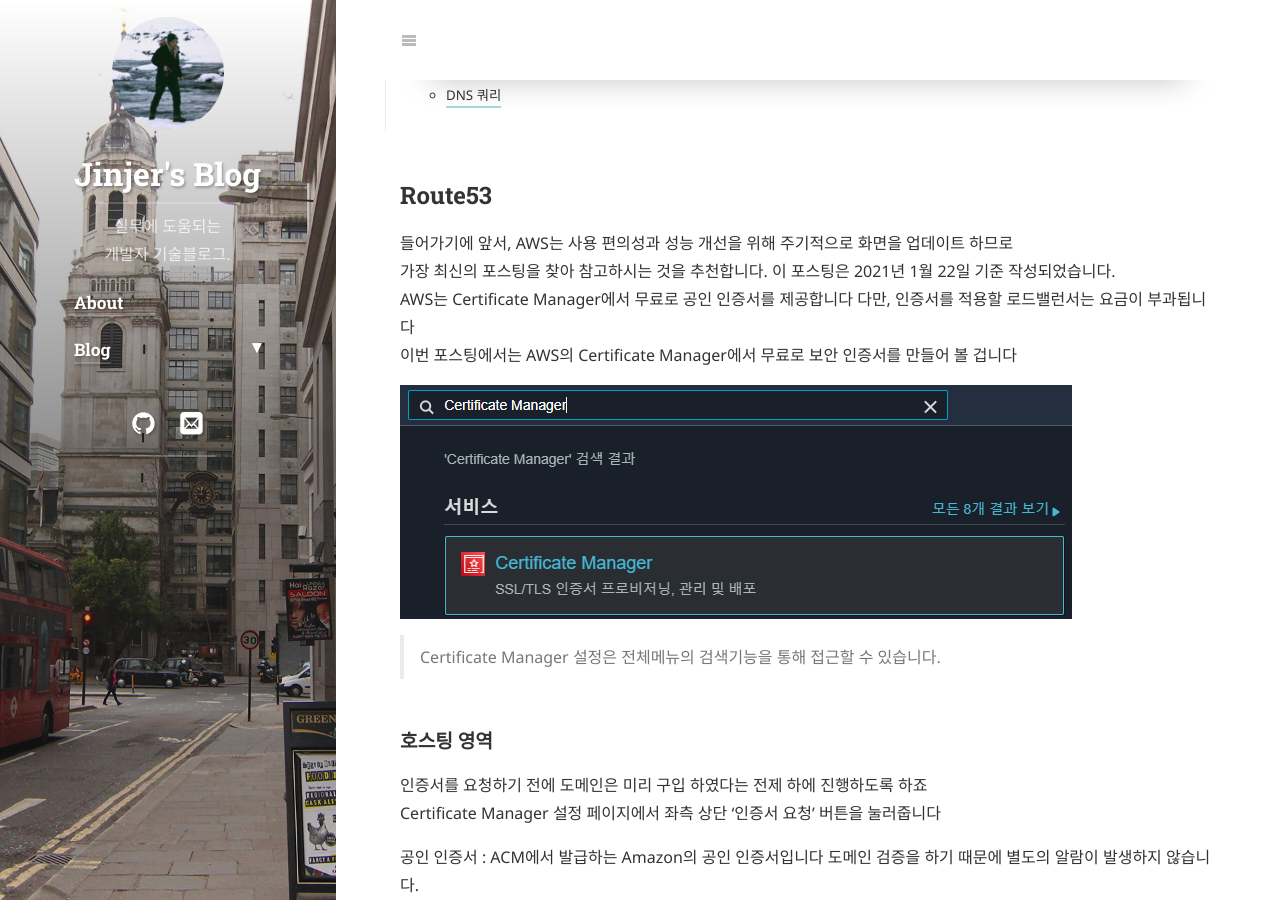
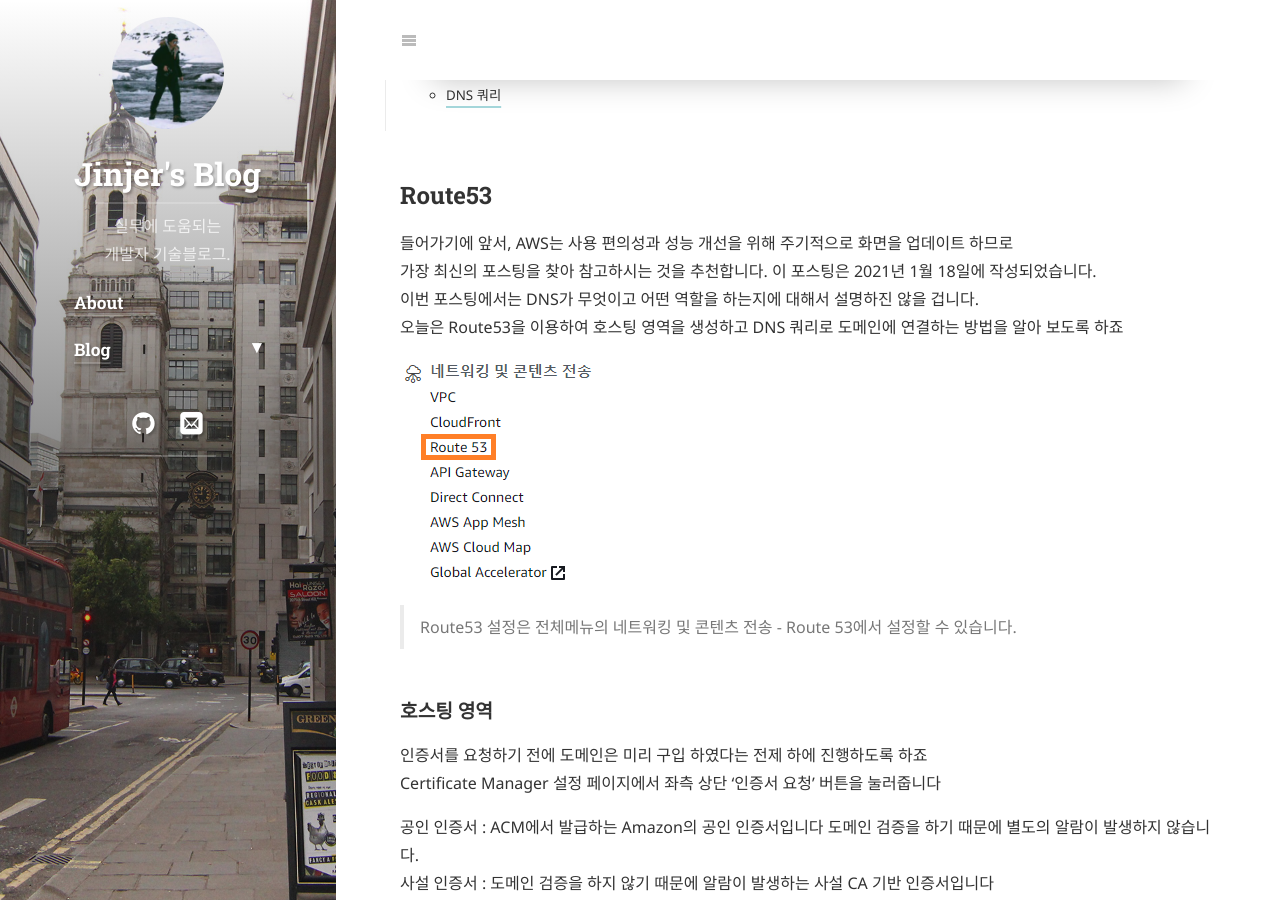
Before and after one commit to mujaen/mujaen.github.io, a Jekyll site: the page built from _posts/blog/Aws/2021-01-18-aws-route-53.md, in a window 1280 px wide and 900 px high, scrolled down 294 px. Built offline with Jekyll 4.4.1, drawn with Linux system fonts in a browser that asks for light colours; cached includes are drawn as plain includes; nearby versions of some CDN libraries; some web fonts are replaced; library files that are not in the unit come from our copies; a script that is not in the unit is left out.

Commit message:
포스팅 추가

```diff
--- a/_posts/blog/Aws/2021-01-18-aws-route-53.md
+++ b/_posts/blog/Aws/2021-01-18-aws-route-53.md
@@ -14,13 +14,14 @@
 ## Route53
 
 들어가기에 앞서, AWS는 사용 편의성과 성능 개선을 위해 주기적으로 화면을 업데이트 하므로
-가장 최신의 포스팅을 찾아 참고하시는 것을 추천합니다. 이 포스팅은 2021년 1월 22일 기준 작성되었습니다.
-AWS는 Certificate Manager에서 무료로 공인 인증서를 제공합니다 다만, 인증서를 적용할 로드밸런서는 요금이 부과됩니다
-이번 포스팅에서는 AWS의 Certificate Manager에서 무료로 보안 인증서를 만들어 볼 겁니다
+가장 최신의 포스팅을 찾아 참고하시는 것을 추천합니다. 이 포스팅은 2021년 1월 18일에 작성되었습니다.
+이번 포스팅에서는 DNS가 무엇이고 어떤 역할을 하는지에 대해서 설명하진 않을 겁니다.
+오늘은 Route53을 이용하여 호스팅 영역을 생성하고 DNS 쿼리로 도메인에 연결하는 방법을 알아 보도록 하죠
 
-![Menu](/assets/img/2021-01-22/menu.png)
 
-> Certificate Manager 설정은 전체메뉴의 검색기능을 통해 접근할 수 있습니다.
+![Menu](/assets/img/2021-01-18/menu.png)
+
+> Route53 설정은 전체메뉴의 네트워킹 및 콘텐츠 전송 - Route 53에서 설정할 수 있습니다.
 
 ### 호스팅 영역
 
```
Also changed, not shown: other parts of _posts/blog/Aws/2021-01-18-aws-route-53.md (+3 -1 lines), _posts/blog/Aws/2021-01-16-aws-security-group.md (+1 -1 lines), _posts/blog/Aws/2021-01-17-aws-security-group.md (+1 -1 lines), _posts/blog/Aws/2021-01-21-aws-elastic-beanstalk.md (+1 -1 lines), _posts/blog/Aws/2021-01-22-aws-certificate-manager.md (+1 -1 lines), _posts/blog/Aws/2021-01-23-aws-secure-socket-layer.md (+1 -1 lines), assets/img/2021-01-18/hostedzone.png (added), assets/img/2021-01-18/menu.png (added), 4 other files.
